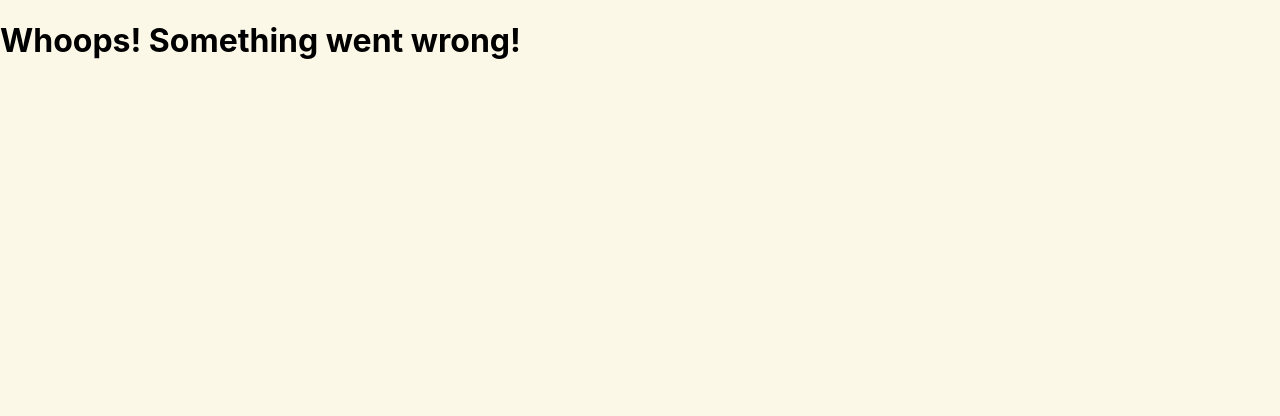
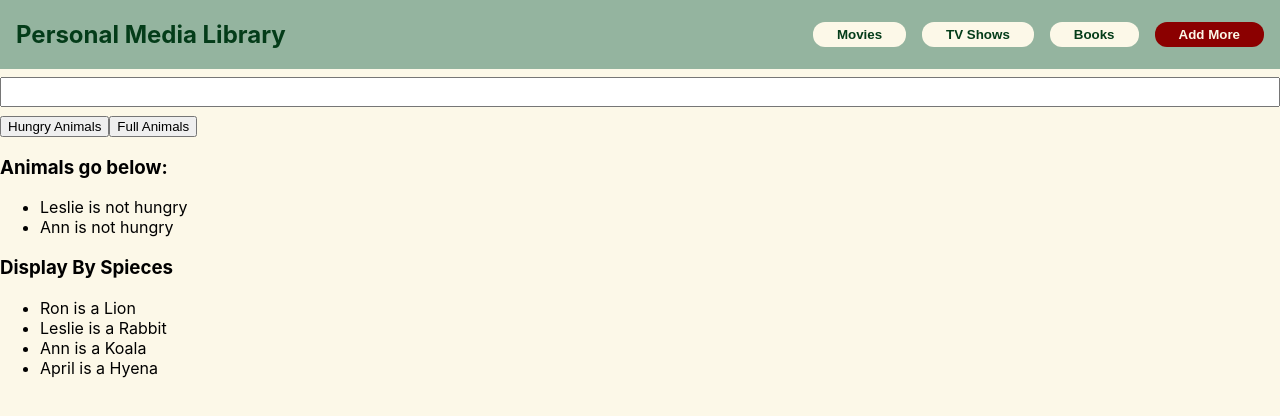
Before and after one commit to adelossantos06/Personal-Media-Library, a React (Create React App) app: page /animalContainer in a window 1280 px wide. Shown: the top 416 px of the page. Built offline with nearby package versions, Linux system fonts and the light colour scheme; data requests are answered from the project's data file.

Commit message:
add items challenge

```diff
--- /dev/null
+++ b/src/AnimalContainer.js
@@ -0,0 +1,65 @@
+import React, { useState } from "react";
+
+function AnimalContainer() {
+    const [animals, setAnimals] = useState([{ id: 1, name: "Ron", species: "Lion", hungry: true }, { id: 2, name: "Leslie", species: "Rabbit", hungry: false }, { id: 3, name: "Ann", species: "Koala", hungry: false }, { id: 4, name: "April", species: "Hyena", hungry: true }])
+
+
+    const [isHungry, setIsHungry] = useState(false)
+    const [searchSpieces, setSearchSpieces] = useState("")
+
+    const filterAnimals = animals.filter(animal => animal.species.toLowerCase().includes(searchSpieces.toLowerCase()))
+
+    function handleSearchSpieces(e) {
+        setSearchSpieces(e.target.value)
+
+    }
+
+
+    function handleFullAnimals() {
+        setIsHungry(false)
+    }
+
+
+    function handleHungryAnimals() {
+        setIsHungry(true)
+    }
+
+    const filteredAnimals = isHungry ? animals.filter(animal => animal.hungry) : animals.filter(animal => !animal.hungry)
+
+    return (
+        <div>
+            <input value={searchSpieces} onChange={handleSearchSpieces}></input>
+            <button onClick={handleHungryAnimals}>Hungry Animals</button>
+            <button onClick={handleFullAnimals}>Full Animals</button>
+            <h3>Animals go below:</h3>
+            <ul>
+
+                {filteredAnimals.map(animal => <li key={animal.id} >{`${animal.name}  ${!animal.hungry ? " is not" : "is"} hungry`}</li>)}
+
+            </ul>
+            <h3>Display By Spieces</h3>
+            <ul>
+                {filterAnimals.map(animal => <li key={animal.id} >{`${animal.name} is a ${animal.species}`}</li>)}
+            </ul>
+        </div>
+    );
+}
+
+export default AnimalContainer
+
+//display only hungry animals when "Hungry Animals" is clicked
+//display only full animals when "Full Animals" is clicked
+//should say "Andy is hungry" or "Andy is not hungry"
+
+//if hungry === true display in "Hungry Animals"
+//if hungry === false display in "Full Animals"
+
+//input -> search animal by spieces
+
+// In AnimalContainer:
+// When a User clicks the button "Hungry Animals", display only the hungry animals
+// When a User clicks the button "Full Animals", display only the animals who are not hungry
+// The display should include the animal name and whether or not they are hungry. For example, "Andy is hungry"
+// Also be mindful of not having two sources of truth. If I later want to add create or delete functionality, I shouldn't have to update state in two places
+
+//Add functionality to be able to search for an animal by species
--- /dev/null
+++ b/src/Challenge.js
@@ -0,0 +1,34 @@
+import React, { useState } from 'react'
+
+
+
+
+function Challenge() {
+    const [songs, setSongs] = useState([{ id: 1, title: "A Case of You", genre: "folk", artist: "Joni Mitchell" }, { id: 2, title: "Everything in its Right Place", genre: "rock", artist: "Radiohead" }, { id: 3, title: "Perfect Day", genre: "rock", artist: "Lou Reed" }, { id: 4, title: "Harvest Moon", genre: "folk", artist: "Neil Young" }, { id: 5, title: "Missing U", genre: "pop", artist: "Robyn" }])
+
+    const [songGenre, setSongGenre] = useState("")
+
+    const filterGenre = songs.filter(song => song.genre.toLowerCase().includes(songGenre.toLowerCase()))
+
+    function handleSearch(e) {
+        setSongGenre(e.target.value)
+    }
+
+    return (
+
+        <div>
+            <input type="text" value={songGenre} onChange={handleSearch} ></input>
+            <h3>Songs go below:</h3>
+            <ul>
+                {filterGenre.map(song => <li>{song.title} : {song.genre}</li>)}
+            </ul>
+        </div>
+    );
+}
+
+export default Challenge
+
+//input -> search songs based on genre
+
+// In SongsContainer:
+// Add functionality to be able to filter songs by genre
--- a/src/FoodForm.js
+++ b/src/FoodForm.js
@@ -2,42 +2,39 @@ import React, { useState } from "react";
 
 function FoodForm() {
     const [favoriteFood, setFavoriteFood] = useState("")
-    const [country, setCountry] = useState("")
-    const [originMessage, setOriginMessage] = useState("")
+    const [countryOrigin, setCountryOrigin] = useState("")
+    const [delicious, setDelicious] = useState("")
 
 
+    function handleFavoriteFood(e) {
 
-    function handleFoodChange(e) {
-        //if the user types more than 10 characters
-        //cannot type anymore
         if (e.target.value.length <= 10) {
             setFavoriteFood(e.target.value)
         }
+
+
     }
 
-    function handleCountryChange(e) {
-        setCountry(e.target.value)
+    function handleCountry(e) {
+        setCountryOrigin(e.target.value)
+
     }
 
     function handleSubmit(e) {
         e.preventDefault()
-        setCountry("")
-        setFavoriteFood("")
-        if (country === "America") {
-            setOriginMessage("Delicious!")
-        }
-        else if (country === "Italy") {
-            setOriginMessage("Delizioso!")
-        }
-        else if (country === "Mexico" || "Spain") {
-            setOriginMessage("Delicioso!")
-        }
-        else if (country === "") {
-            setOriginMessage("")
+
+        if (countryOrigin === "America") {
+            setDelicious("Delicious!")
+        } else if (countryOrigin === "Italy") {
+            setDelicious("Delizioso!")
+        } else if (countryOrigin === "Mexico" || countryOrigin === "Spain") {
+            setDelicious("Delicioso!")
         } else {
-            setOriginMessage("Yummy!")
+            setDelicious("Yummy!")
         }
 
+        setFavoriteFood("")
+        setCountryOrigin("")
     }
 
     return (
@@ -45,19 +42,31 @@ function FoodForm() {
             <h1>Put form below:</h1>
             <form onSubmit={handleSubmit}>
                 <label>Favorite Food:</label>
-                <input type="text" onChange={handleFoodChange} value={favoriteFood} ></input>
-                <label>Country:</label>
-                <input type="text" onChange={handleCountryChange} value={country} ></input>
+                <input type="text" value={favoriteFood} onChange={handleFavoriteFood}></input>
+                <label>Country of Origin</label>
+                <input type="text" value={countryOrigin} onChange={handleCountry}></input>
                 <button>Submit</button>
             </form>
             <div>
-                <h1>{originMessage}</h1>
+                <h1>{delicious}</h1>
             </div>
         </div>
     );
 }
 
 export default FoodForm
+
+
+//input -> user types in their favorite food -> character should be <= 10
+//input -> user type country of origin
+//button -> submit -> form should clear
+// if the country  is America -> "Delicious!"
+// if the country  is Italy -> "Delizioso!"
+// if the country  is Mexico or Spain -> "Delicioso!"
+// if it none of those -> "Yummy!"
+
+
+
 
 
 
--- /dev/null
+++ b/src/ItemsContainer.js
@@ -0,0 +1,58 @@
+import React, { useState } from "react";
+
+function ItemsContainer() {
+    const [items, setItems] = useState([{ id: 1, name: "Milk", category: "Dairy", price: 2 }, { id: 2, name: "Banana", category: "Produce", price: 10 }, { id: 3, name: "Vanilla Ice Cream", category: "Dairy", price: 4 }, { id: 4, name: "Saffron Truffle Gold-Flecked Ice Cream", category: "Dairy", price: 14 }, { id: 5, name: "Spinach", category: "Produce", price: 4 }, { id: 6, name: "Pomegranates", category: "Produce", price: 11 }])
+
+    const [selectedCategory, setSelectedCategory] = useState("")
+    const [showAllPrices, setShowAllPrices] = useState(true)
+
+
+    const filteredItems = items.filter(item => item.category.toLowerCase().includes(selectedCategory.toLowerCase()))
+
+    const cheapItems = filteredItems.filter(item => item.price < 5)
+
+    const itemsToDisplay = showAllPrices ? filteredItems : cheapItems
+
+
+    function handleSearch(e) {
+        setSelectedCategory(e.target.value)
+    }
+
+    function handleCheap() {
+        setShowAllPrices(false)
+    }
+
+    function handleAllPrices() {
+        setShowAllPrices(true)
+    }
+
+    return (
+        <div>
+            <input type="text" value={selectedCategory} onChange={handleSearch}></input>
+            <button onClick={handleCheap} >Cheap</button>
+            <button onClick={handleAllPrices} >All Prices</button>
+            <h3>Items go here:</h3>
+            <ul>
+                {itemsToDisplay.map(item => <li key={item.id} >{item.name} : {item.category} : ${item.price}</li>)}
+            </ul>
+        </div>
+    );
+}
+
+export default ItemsContainer
+
+
+//input -> search for item by category -> case insensitive
+//allPricews button -> shows all prices
+//cheap button -> shows < 5
+
+
+
+
+// In Items Container:
+// Add a controlled input field that allows for a user to search for an item by category
+// This should be case insensitive
+// Also be mindful of not having two sources of truth. If I later want to add create or delete functionality, I shouldn't have to update state in two places
+// Add the following buttons to allow a user to switch between viewing all items and only the cheap items
+// Add a button with the text "Cheap" that displays only the items with a price less than 5 when clicked. A user should still be able to use the search functionality in conjunction with this (For example, if a user searches for "Dairy" and clicks the "Cheap" button, they should only see the dairy products with a price less than 5)
+// Add a button with the text "All Prices" that displays items of any price
```
Also changed, not shown: src/routes.js (+15 -0 lines).
